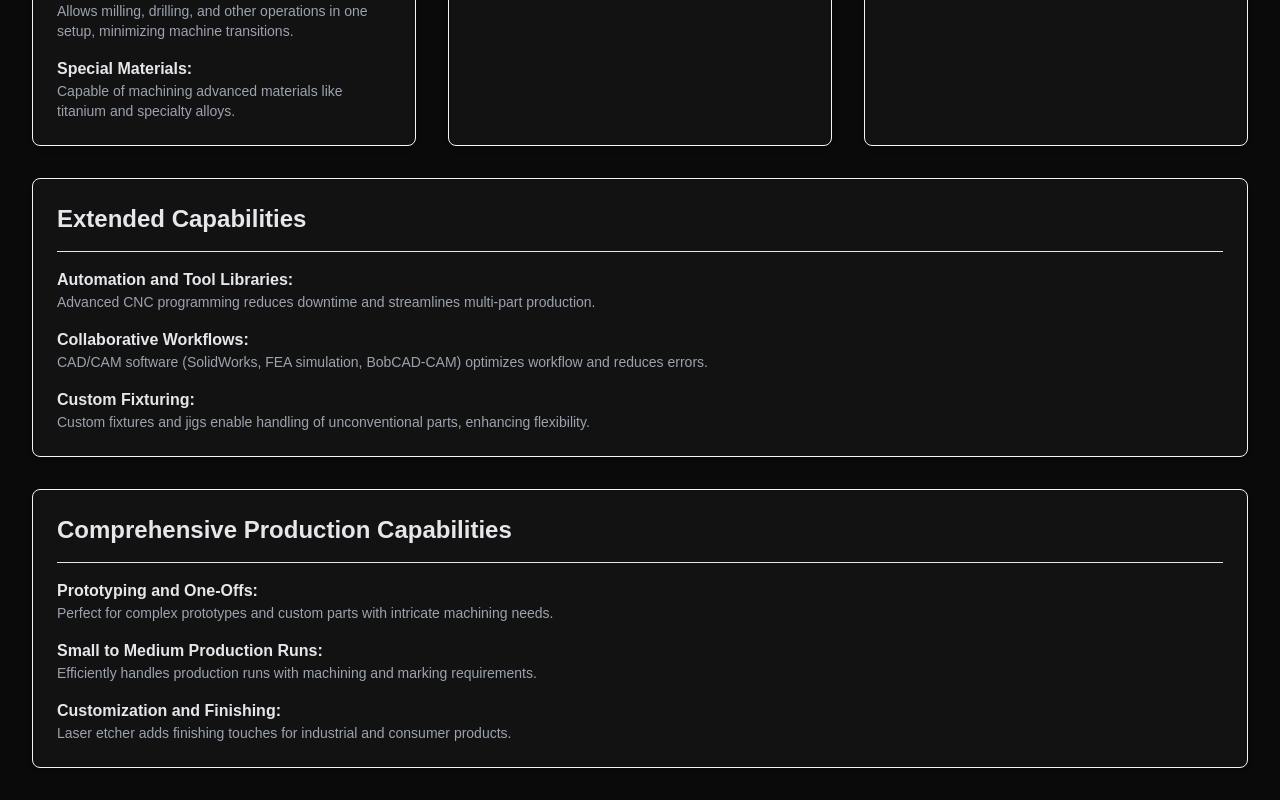
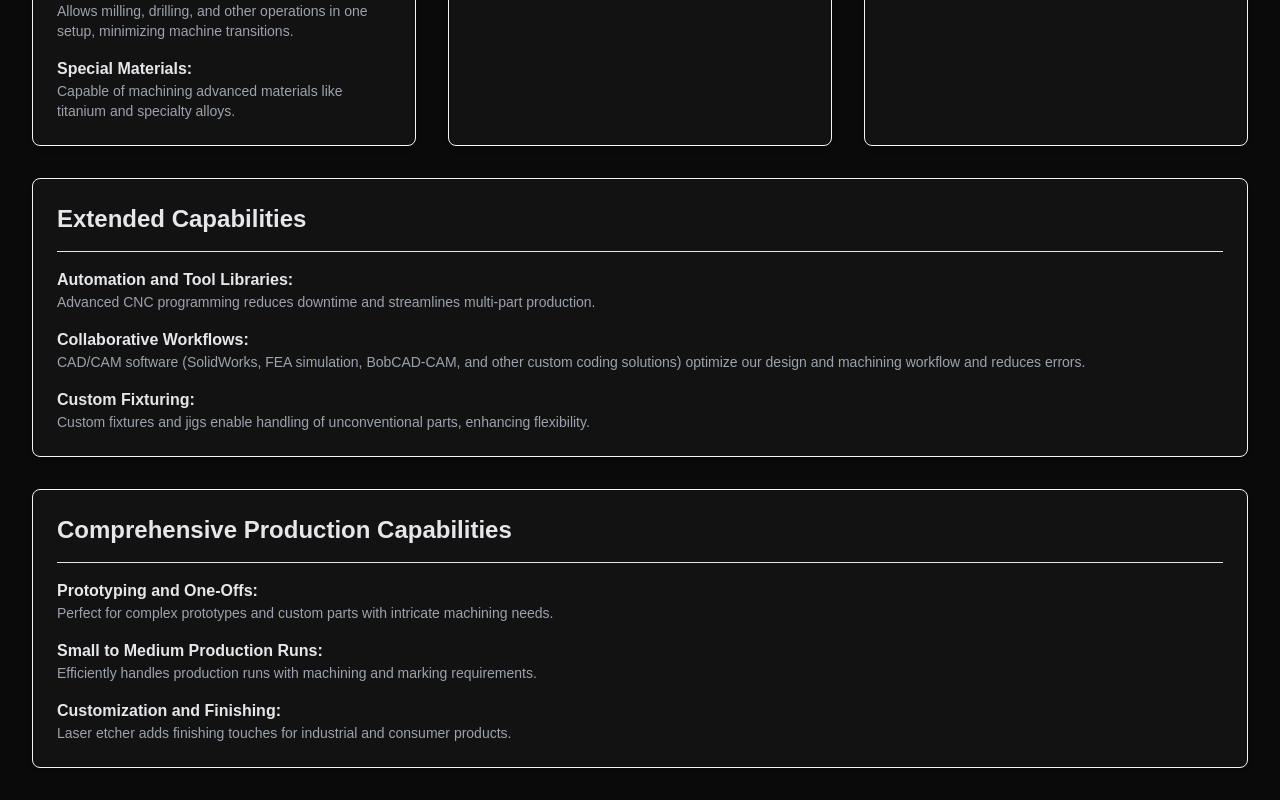
Before and after one commit to tuffs/3dmachtoolllc, a Next.js app: page /capabilities in a window 1280 px wide. Shown: the part 1922-2722 px from the top of the page. Built offline with nearby package versions, Linux system fonts and the light colour scheme.

Commit message:
Updates to the capabilities view.

```diff
--- a/app/capabilities/page.js
+++ b/app/capabilities/page.js
@@ -166,7 +166,7 @@ export default function CapabilitiesAndEquipmentPage() {
             </div>
             <div>
               <h4 className="text-gray-200 font-semibold">Collaborative Workflows:</h4>
-              <p className="text-sm">CAD/CAM software (SolidWorks, FEA simulation, BobCAD-CAM) optimizes workflow and reduces errors.</p>
+              <p className="text-sm">CAD/CAM software (SolidWorks, FEA simulation, BobCAD-CAM, and other custom coding solutions) optimize our design and machining workflow and reduces errors.</p>
             </div>
             <div>
               <h4 className="text-gray-200 font-semibold">Custom Fixturing:</h4>
```
